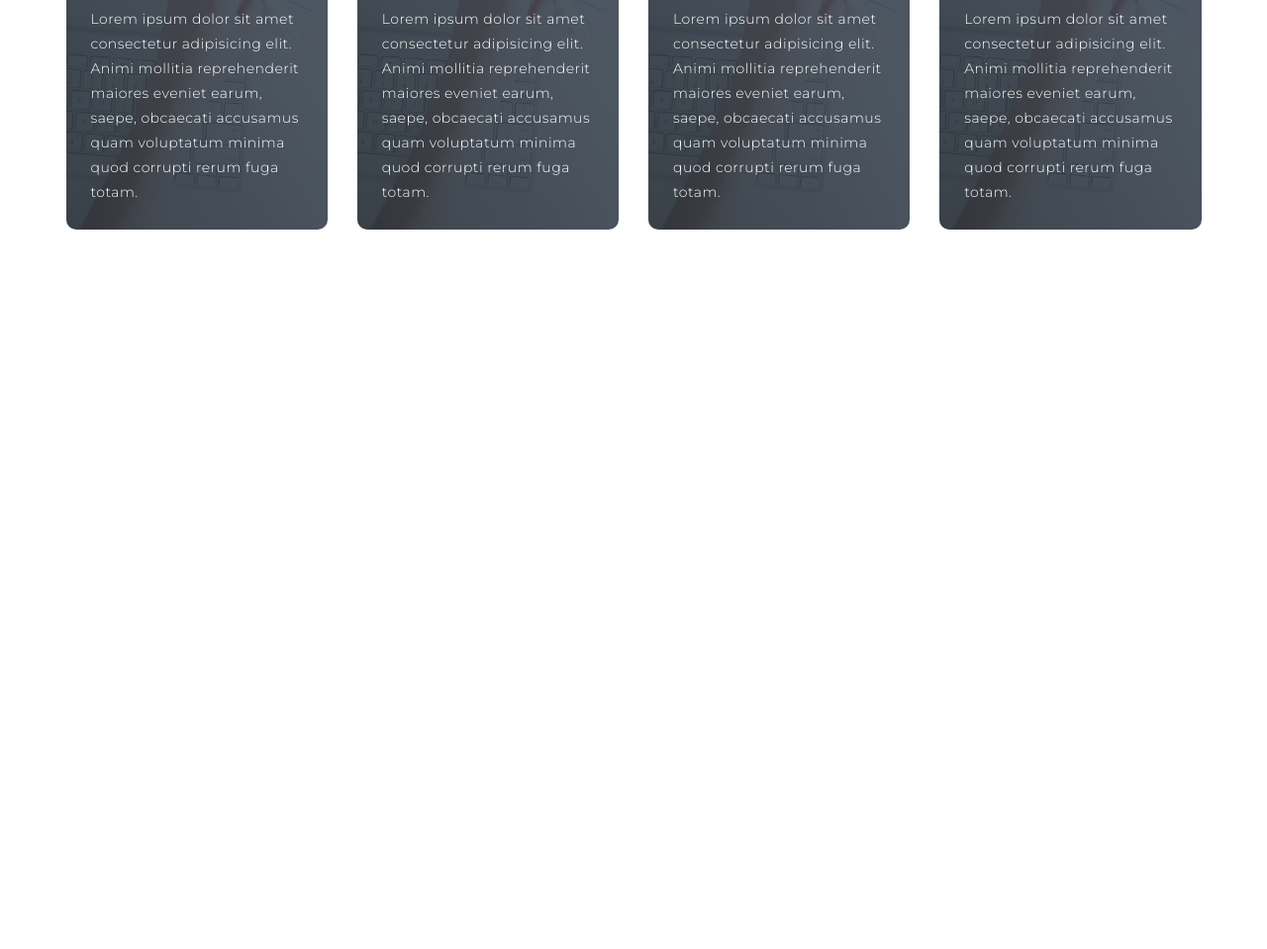
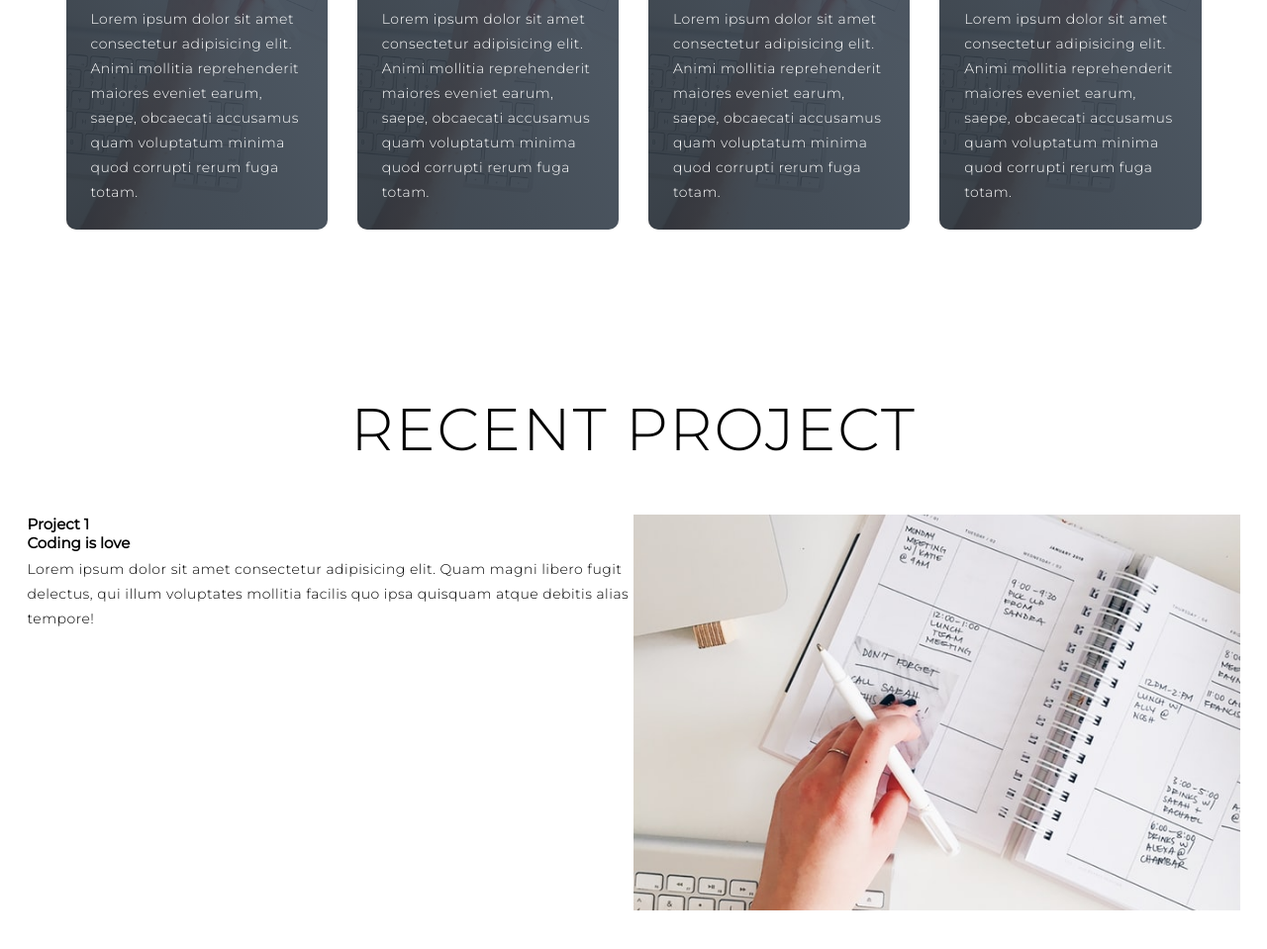
Before and after one commit to thongvm316/Landing-Page, a website: page index.html in a window 1280 px wide. Shown: the part 1523-2482 px from the top of the page at 99% size. Before the commit the page ends 1770 px from the top, so only its background shows below. Drawn offline with Linux system fonts and the light colour scheme.

Commit message:
20200924

```diff
--- a/app.js
+++ b/app.js
@@ -1,5 +1,15 @@
 let bar = document.querySelector('.bar');
-let ul = document.querySelector('#header .container .nav-bar .nav-list ul')
+let ul = document.querySelector('#header .container .nav-bar .nav-list ul');
+let header = document.querySelector('section#header');
+
 bar.addEventListener('click', () => {
-    ul.classList.toggle('active')
+  ul.classList.toggle('active');
 });
+
+document.addEventListener('scroll', () => {
+    if (window.scrollY > 250) {
+        header.style.backgroundColor = '#29323c'
+    } else {
+        header.style.backgroundColor = 'transparent'
+    }
+});
--- a/index.html
+++ b/index.html
@@ -86,12 +86,71 @@
     </div>
 </section>
 
+<!-- Project -->
+<section id="project">
+    <div class="container">
+        <div class="project-header">
+            <h1 class="section-title">Recent <span>Project</span></h1>
+        </div>
+        <div class="project-all">
+            <div class="project-item">
+                <div class="project-info">
+                    <h1>Project 1</h1>
+                    <h2>Coding is love</h2>
+                    <p>Lorem ipsum dolor sit amet consectetur adipisicing elit. Quam magni libero fugit delectus, qui illum voluptates mollitia facilis quo ipsa quisquam atque debitis alias tempore!</p>
+                </div>
+                <div class="project-image">
+                    <img src="/img/img-1.png" alt="">
+                </div>
+            </div>
+
+            <!-- <div class="project-item">
+                <div class="project-info">
+                    <h1>Project 2</h1>
+                    <h2>Coding is love</h2>
+                    <p>Lorem ipsum dolor sit amet consectetur adipisicing elit. Quam magni libero fugit delectus, qui illum voluptates mollitia facilis quo ipsa quisquam atque debitis alias tempore!</p>
+                </div>
+                <div class="project-image">
+                    <img src="/img/img-1.png" alt="">
+                </div>
+            </div>
+
+            <div class="project-item">
+                <div class="project-info">
+                    <h1>Project 3</h1>
+                    <h2>Coding is love</h2>
+                    <p>Lorem ipsum dolor sit amet consectetur adipisicing elit. Quam magni libero fugit delectus, qui illum voluptates mollitia facilis quo ipsa quisquam atque debitis alias tempore!</p>
+                </div>
+                <div class="project-image">
+                    <img src="/img/img-1.png" alt="">
+                </div>
+            </div>
+
+            <div class="project-item">
+                <div class="project-info">
+                    <h1>Project 4</h1>
+                    <h2>Coding is love</h2>
+                    <p>Lorem ipsum dolor sit amet consectetur adipisicing elit. Quam magni libero fugit delectus, qui illum voluptates mollitia facilis quo ipsa quisquam atque debitis alias tempore!</p>
+                </div>
+                <div class="project-image">
+                    <img src="/img/img-1.png" alt="">
+                </div>
+            </div>
+
+            <div class="project-item">
+                <div class="project-info">
+                    <h1>Project 5</h1>
+                    <h2>Coding is love</h2>
+                    <p>Lorem ipsum dolor sit amet consectetur adipisicing elit. Quam magni libero fugit delectus, qui illum voluptates mollitia facilis quo ipsa quisquam atque debitis alias tempore!</p>
+                </div>
+                <div class="project-image">
+                    <img src="/img/img-1.png" alt="">
+                </div>
+            </div> -->
+        </div>
+    </div>
+</section>
+
     <script src="./app.js"></script>
 </body>
 </html>
-
-<!-- today:
-1. Services -> Done
-2. Scroll: bg header when scroll
-3. With all
--->
--- a/sass/index.scss
+++ b/sass/index.scss
@@ -6,12 +6,14 @@
   box-sizing: border-box;
 }
 
-html, body {
+html,
+body {
   font-size: 10px;
   font-family: 'Montserrat', sans-serif;
   scroll-behavior: smooth;
   width: 100vw;
   height: auto;
+  overflow-x: hidden;
 }
 
 .container {
@@ -20,7 +22,6 @@ html, body {
   margin: auto;
   padding: 0 2.4rem;
 }
-
 
 // img {
 // 	height: 100%;
@@ -34,7 +35,7 @@ p {
   margin-top: 5px;
   line-height: 2.5rem;
   font-weight: 300;
-	letter-spacing: .05rem;
+  letter-spacing: 0.05rem;
 }
 
 a {
@@ -46,11 +47,12 @@ a {
 section#header {
   position: fixed;
   z-index: 1000;
-    top: 0; left: 0;
+  top: 0;
+  left: 0;
   width: 100%;
   height: auto;
+  transition: 0.4s;
   .header {
-        background-color: rgba(31, 30, 30, 0.24);
     .nav-bar {
       display: flex;
       justify-content: space-between;
@@ -67,12 +69,16 @@ section#header {
         }
       }
       .nav-list {
-                .bar { display: none; }
+        .bar {
+          display: none;
+        }
         ul {
           display: flex;
           list-style: none;
           li {
-                        &:hover a { color: crimson; }
+            &:hover a {
+              color: crimson;
+            }
             a {
               display: inline-block;
               font-size: 1.8rem;
@@ -99,11 +105,12 @@ section#hero {
     &:after {
       content: '';
       position: absolute;
-            top: 0; left: 0;
+      top: 0;
+      left: 0;
       width: 100%;
       height: 100vh;
       background-color: black;
-            opacity: .7;
+      opacity: 0.7;
       z-index: 0;
     }
     div {
@@ -121,7 +128,7 @@ section#hero {
         color: #fff;
         background-color: transparent;
         border: 1px solid crimson;
-               transition: .4s background-color;
+        transition: 0.4s background-color;
         margin-top: 2rem;
         text-transform: uppercase;
         &:hover {
@@ -143,7 +150,7 @@ section#services {
         text-transform: uppercase;
         font-size: 6rem;
         font-weight: 300;
-                letter-spacing: .2rem;
+        letter-spacing: 0.2rem;
         text-align: center;
         margin-bottom: 1rem;
         span {
@@ -155,7 +162,7 @@ section#services {
         line-height: 2.5rem;
         font-weight: 300;
         color: black;
-                letter-spacing: .05rem;
+        letter-spacing: 0.05rem;
       }
     }
     .services-bottom {
@@ -176,15 +183,18 @@ section#services {
           margin-bottom: 1rem;
           text-transform: uppercase;
         }
-                p { color: #fff; }
+        p {
+          color: #fff;
+        }
         &:after {
           content: '';
           background-image: linear-gradient(60deg, #29323c 0%, #485563 100%);
           position: absolute;
-                    top: 0; left: 0;
+          top: 0;
+          left: 0;
           width: 100%;
           height: 100%;
-                    opacity: .9;
+          opacity: 0.9;
           z-index: -1;
         }
       }
@@ -192,22 +202,65 @@ section#services {
   }
 }
 
+/* Project */
+section#project {
+  .container {
+    padding: 150px 0;
+    .project-header {
+      .section-title {
+        font-size: 6rem;
+        color: black;
+        font-weight: 300;
+        letter-spacing: 0.2rem;
+        text-transform: uppercase;
+        text-align: center;
+        margin-bottom: 50px;
+      }
+    }
+    .project-all {
+      .project-item {
+        display: flex;
+        align-items: center;
+        justify-content: center;
+        width: 100%;
+        height: 400px;
+        .project-info {
+            flex-basis: 50%;
+            height: 100%;
+        }
+        .project-image {
+            flex-basis: 50%;
+            height: 100%;
+            img {
+                width: 100%;
+                height: 100%;
+                object-fit: cover;
+            }
+        }
+      }
+    }
+  }
+}
+
 /* Media Query */
-@media(max-width: 768px){
-    *{}
+@media (max-width: 768px) {
+  * {
+  }
   section#header {
     .container {
       min-height: 7rem;
       .nav-bar {
         .branch {
           position: absolute;
-                    top: 2rem; left: 2rem;
+          top: 2rem;
+          left: 2rem;
         }
         .nav-list {
           .bar {
             display: block;
             position: absolute;
-                        right: 2rem; top: 2rem;
+            right: 2rem;
+            top: 2rem;
             z-index: 999;
             i {
               color: #fff;
@@ -223,10 +276,10 @@ section#services {
             left: 100%;
             padding-top: 30%;
             text-align: center;
-                        transition: .6s;
+            transition: 0.6s;
             li {
-                            a{
-                                letter-spacing: .2rem;
+              a {
+                letter-spacing: 0.2rem;
                 font-weight: 500;
                 font-size: 2.5rem;
               }
@@ -243,9 +296,13 @@ section#services {
   section#hero {
     .container {
       div {
-                h1 { font-size: 4rem; }
-                a { font-size: 2rem; }
+        h1 {
+          font-size: 4rem;
+        }
+        a {
+          font-size: 2rem;
         }
       }
     }
   }
+}
```
Also changed, not shown: css/style.css, 1 other file. Lines whose indentation alone changed are shown as unchanged.
